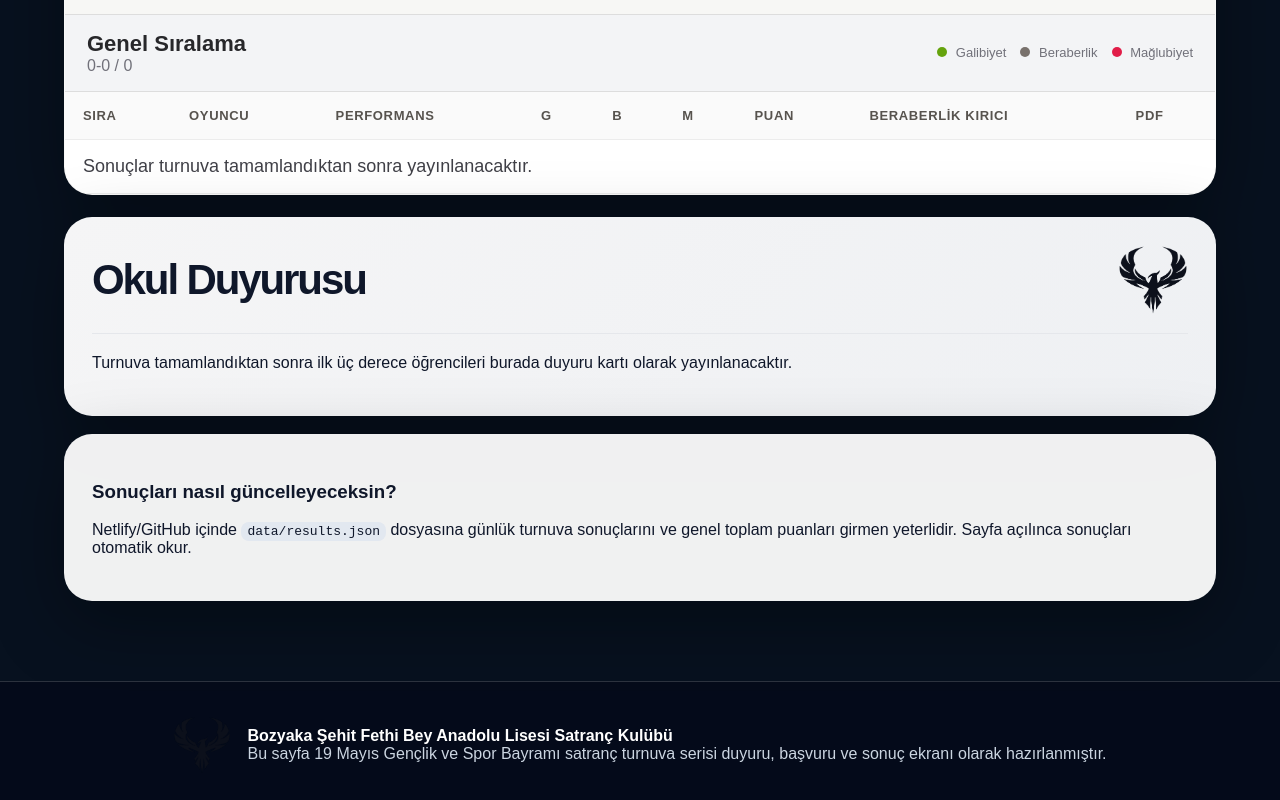
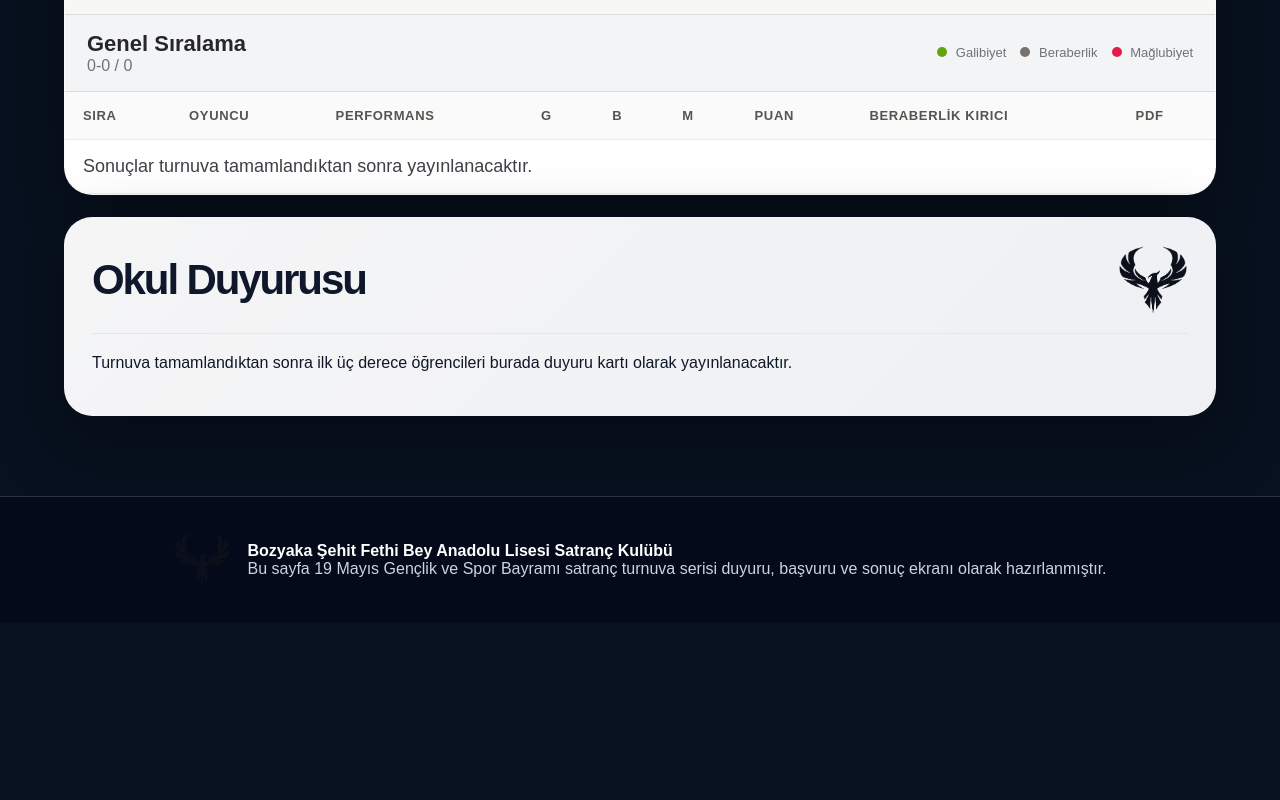
Before and after one commit to saim20022022/Bozyaka-Sehit-Fethi-Bey-Anadolu-Lisesi-Satran-kulubu, a plain HTML site: page index.html in a window 1280 px wide. Shown: the part 5361-6161 px from the top of the page. After the commit the page ends 5984 px from the top, so only its background shows below. Drawn offline with Linux system fonts and the light colour scheme.

Commit message:
Add files via upload

```diff
--- a/index.html
+++ b/index.html
@@ -367,12 +367,6 @@ Lichess Kullanıcı Adı:</pre>
         </div>
       </div>
 
-      <div class="panel results-help-panel">
-        <h3>Sonuçları nasıl güncelleyeceksin?</h3>
-        <p>
-          Netlify/GitHub içinde <code>data/results.json</code> dosyasına günlük turnuva sonuçlarını ve genel toplam puanları girmen yeterlidir. Sayfa açılınca sonuçları otomatik okur.
-        </p>
-      </div>
     </section>
   </main>
 
```
